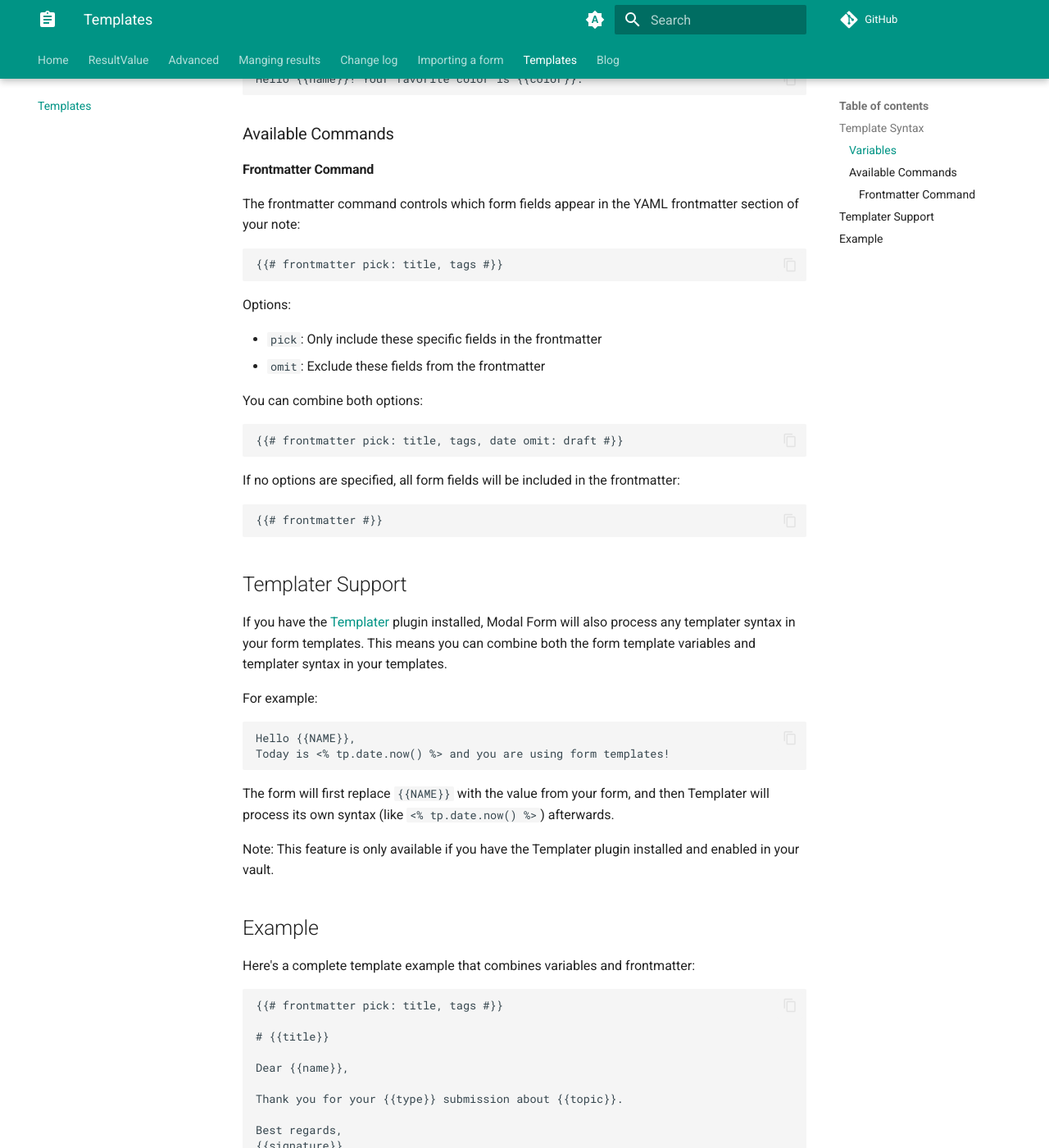
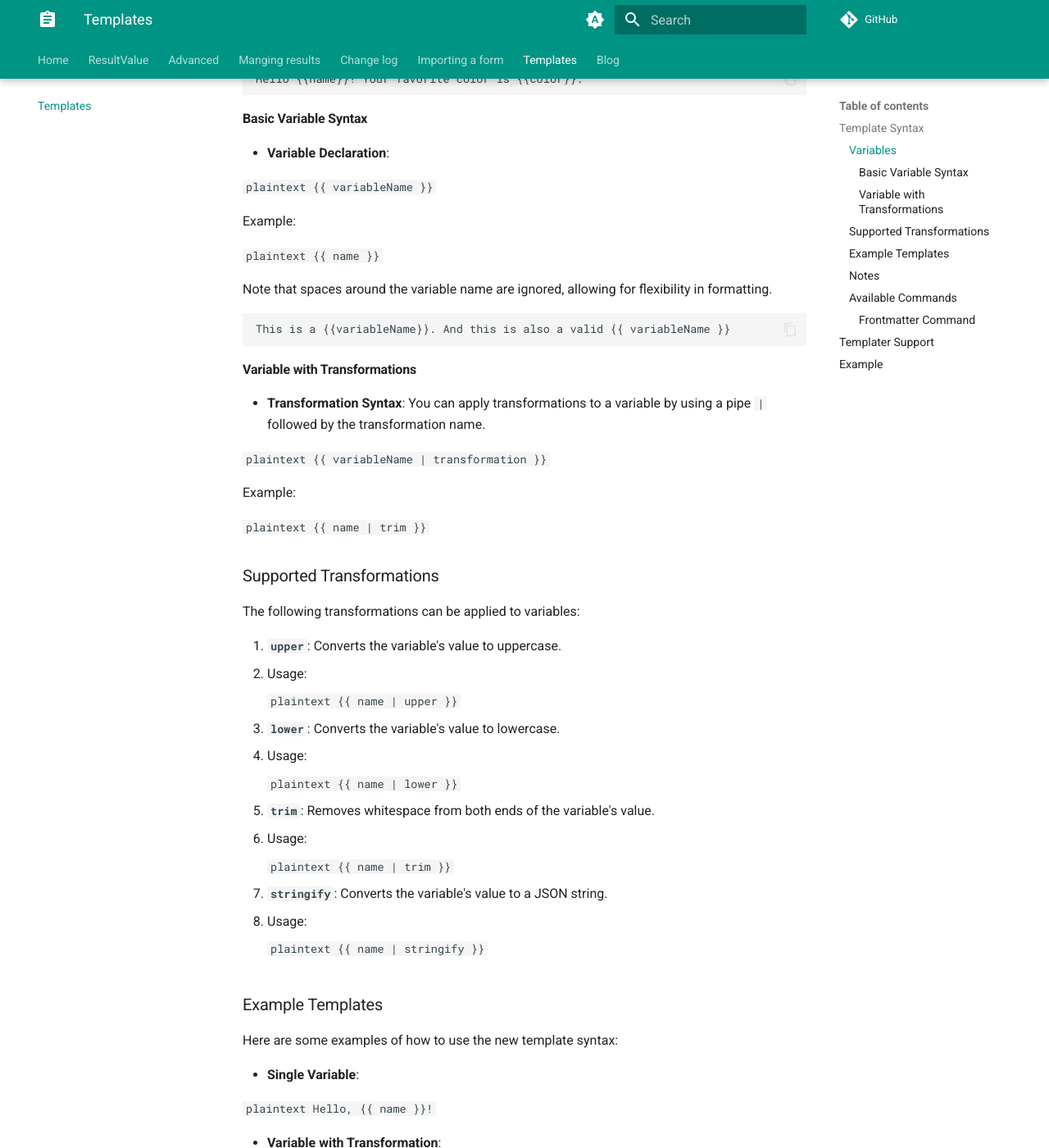
Before and after one commit to danielo515/obsidian-modal-form, an MkDocs documentation site: the page built from docs/templates.md, in a window 1280 px wide and 1400 px high, scrolled down 642 px. Shown: the whole window at 82% size. Built offline with MkDocs 1.6.1 and Material for MkDocs 9.7.7, drawn with Linux system fonts in a browser that asks for light colours; comment, search, counter and statistics services are not loaded; some of the changed text lies outside the part shown.

Commit message:
docs: document transformations in templates

````diff
--- a/docs/templates.md
+++ b/docs/templates.md
@@ -20,6 +20,103 @@ Variables are placeholders that get replaced with form field values. The variabl
 Hello {{name}}! Your favorite color is {{color}}.
 ```
 
+#### Basic Variable Syntax
+
+- **Variable Declaration**:
+
+  ```plaintext
+  {{ variableName }}
+  ```
+
+  Example:
+
+  ```plaintext
+  {{ name }}
+  ```
+
+Note that spaces around the variable name are ignored, allowing for flexibility in formatting.
+
+```plaintext
+This is a {{variableName}}. And this is also a valid {{ variableName }}
+```
+
+#### Variable with Transformations
+
+- **Transformation Syntax**: You can apply transformations to a variable by using a pipe `|` followed by the transformation name.
+
+  ```plaintext
+  {{ variableName | transformation }}
+  ```
+
+  Example:
+
+  ```plaintext
+  {{ name | trim }}
+  ```
+
+### Supported Transformations
+
+The following transformations can be applied to variables:
+
+1. **`upper`**: Converts the variable's value to uppercase.
+   - Usage:
+
+     ```plaintext
+     {{ name | upper }}
+     ```
+
+2. **`lower`**: Converts the variable's value to lowercase.
+   - Usage:
+
+     ```plaintext
+     {{ name | lower }}
+     ```
+
+3. **`trim`**: Removes whitespace from both ends of the variable's value.
+   - Usage:
+
+     ```plaintext
+     {{ name | trim }}
+     ```
+
+4. **`stringify`**: Converts the variable's value to a JSON string.
+   - Usage:
+
+     ```plaintext
+     {{ name | stringify }}
+     ```
+
+### Example Templates
+
+Here are some examples of how to use the new template syntax:
+
+- **Single Variable**:
+
+  ```plaintext
+  Hello, {{ name }}!
+  ```
+
+- **Variable with Transformation**:
+
+  ```plaintext
+  Hello, {{ name | upper }}!
+  ```
+
+- **Multiple Variables with Transformations**:
+
+  ```plaintext
+  Hello, {{ name | trim }}! You are {{ age }} years old.
+  ```
+
+### Notes
+
+- If an invalid transformation is specified, it will be silently ignored, and the variable will be processed without transformation.
+- Spaces around the transformation operator (`|`) are ignored, allowing for flexibility in formatting:
+
+  ```plaintext
+  {{ name | trim }} or {{ name|trim }} are both valid.
+  ```
+
 ### Available Commands
 
 #### Frontmatter Command
@@ -27,7 +124,7 @@ Hello {{name}}! Your favorite color is {{color}}.
 The frontmatter command controls which form fields appear in the YAML frontmatter section of your note:
 
 ```
-{{# frontmatter pick: title, tags #}}
+{# frontmatter pick: title, tags #}
 ```
 
 Options:
@@ -38,13 +135,13 @@ Options:
 You can combine both options:
 
 ```
-{{# frontmatter pick: title, tags, date omit: draft #}}
+{# frontmatter pick: title, tags, date omit: draft #}
 ```
 
 If no options are specified, all form fields will be included in the frontmatter:
 
 ```
-{{# frontmatter #}}
+{# frontmatter #}
 ```
 
 ## Templater Support
@@ -67,7 +164,7 @@ Note: This feature is only available if you have the Templater plugin installed
 Here's a complete template example that combines variables and frontmatter:
 
 ```
-{{# frontmatter pick: title, tags #}}
+{# frontmatter pick: title, tags #}
 
 # {{title}}
 
````
